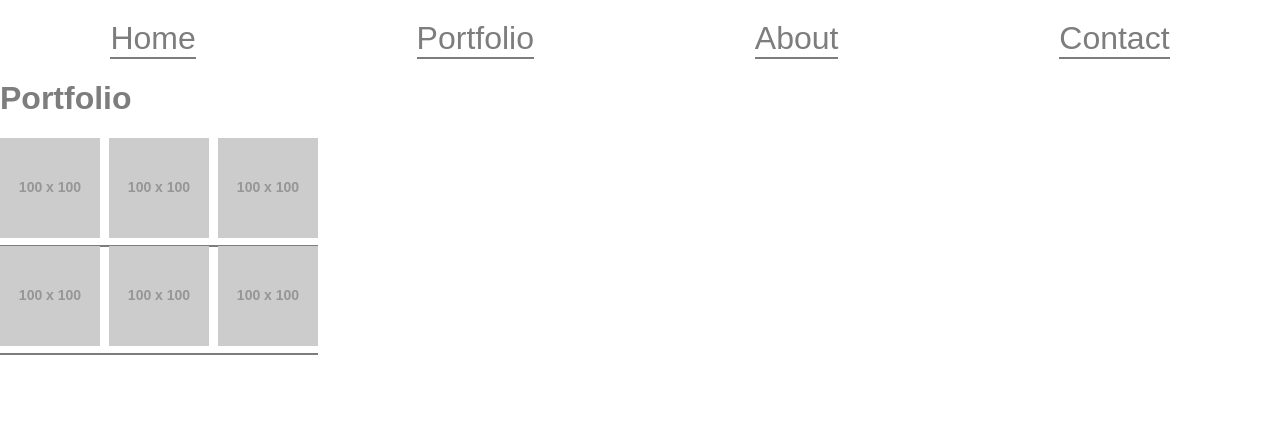
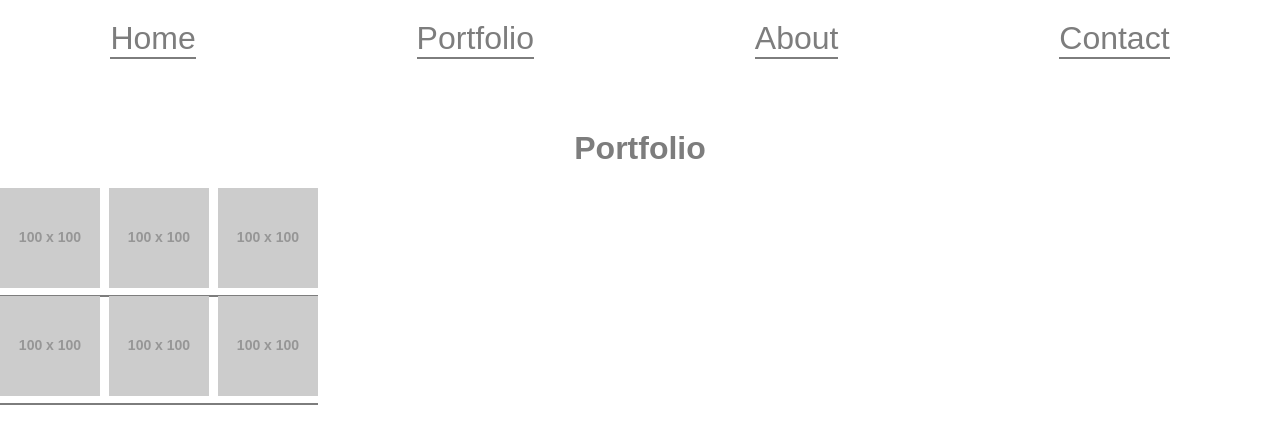
Before and after one commit to brendantchan/brendantchan.github.io, a plain HTML site: page portfolio/index.html in a window 1280 px wide. Drawn offline with nearby package versions, Linux system fonts and the light colour scheme; placeholder pictures from the web are drawn by us; files whose address does not match are found by name.

```diff
--- a/css/styles.css
+++ b/css/styles.css
@@ -91,4 +91,7 @@
 .portfoliotitle {
   color: #7d7d7d;
   font-family: 'Montserrat', sans-serif;
+  display: flex;
+  justify-content: center;
+  padding-top: 50px;
 }
```
